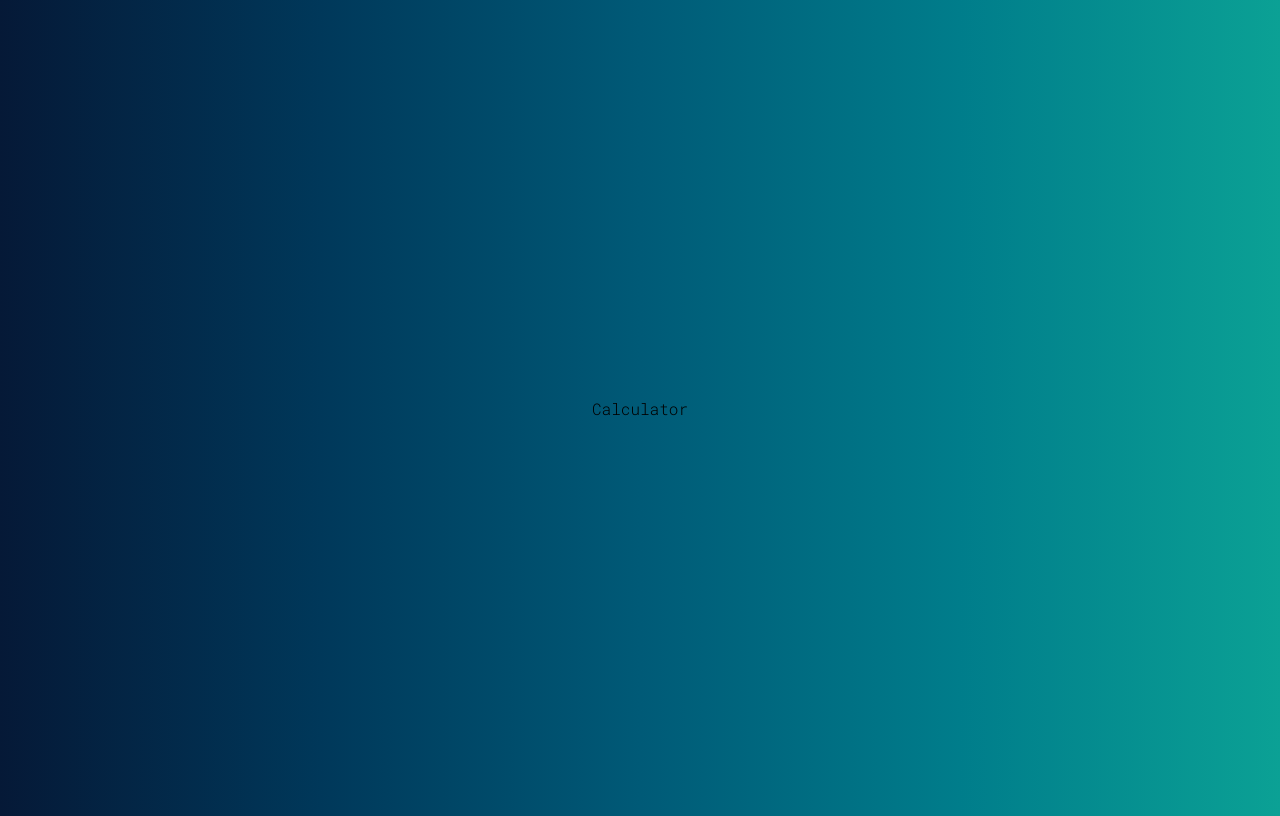
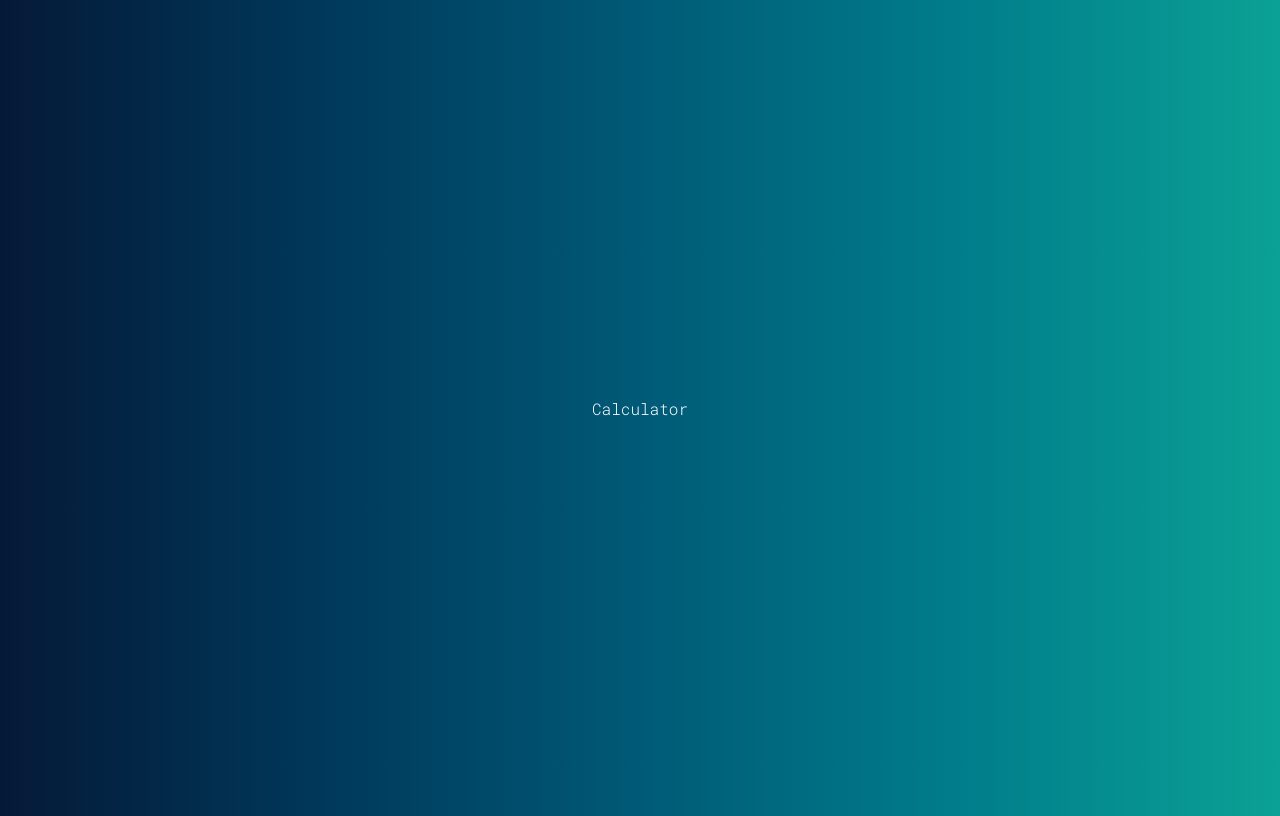
Before and after one commit to jpcp0614/Project-Calculator, a React (Create React App) app in the folder calculator/: page / in a window 1280 px wide. Built offline with nearby package versions, Linux system fonts and the light colour scheme.

Commit message:
:lipstick: refactor: color name

```diff
--- a/calculator/src/index.css
+++ b/calculator/src/index.css
@@ -9,7 +9,8 @@
 
 body {
   align-items: center;
-  background-image: linear-gradient(to right, var(--blue-colors-gradient));
+  background: linear-gradient(to right, var(--blue-colors-gradient));
+  color: white;
   display: flex;
   height: 100vh;
   justify-content: center;
```
